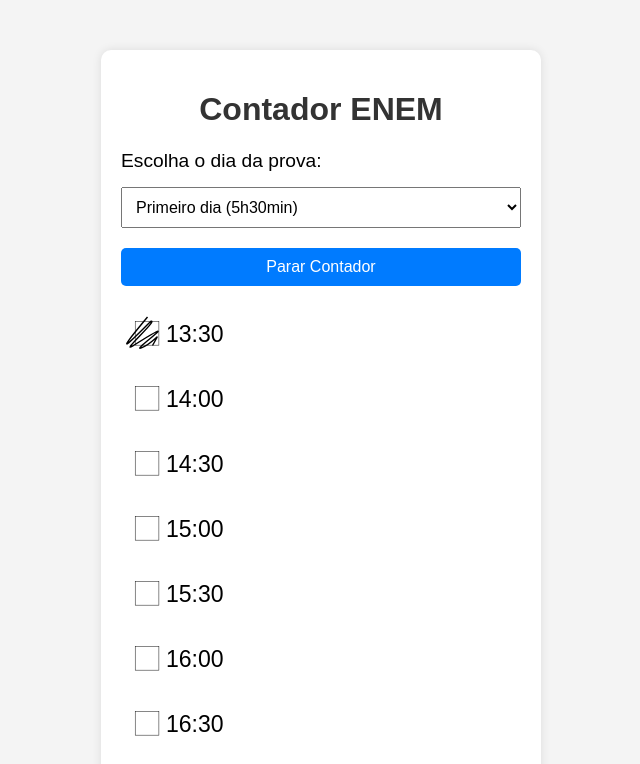
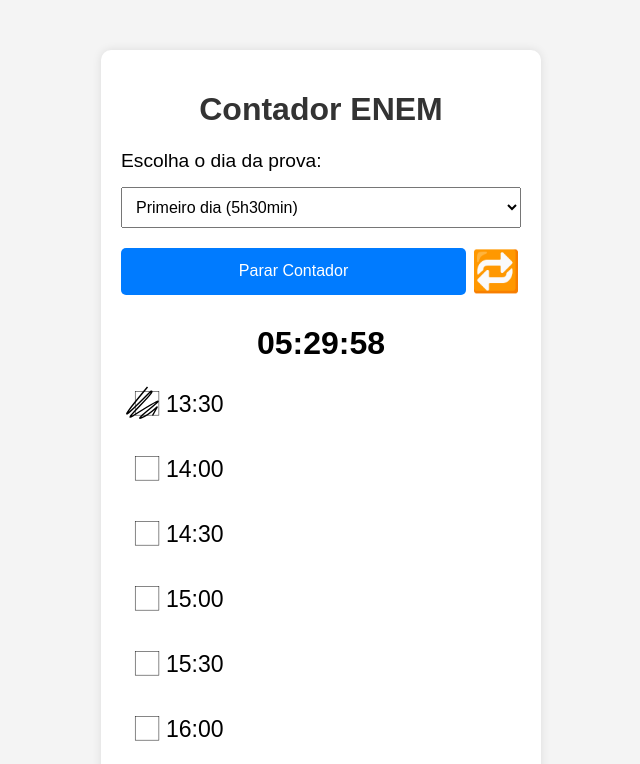
Before and after one commit to Kerubink/Contador-Enem, a plain HTML site: page index.html in a window 1280 px wide. Both pictures are taken after a click on the button "Iniciar Contador". Shown: the top 764 px of the page, without its empty margins (319-959 px from the left). Drawn offline with Linux system fonts and the light colour scheme.

Commit message:
adicionando ajustes e melhorias

```diff
--- a/index.html
+++ b/index.html
@@ -16,11 +16,14 @@
             <option value="second">Segundo dia (5h)</option>
         </select>
 
-        <button id="startButton">Iniciar Contador</button>
-        <button id="pauseButton" style="display: none;">Pausar Contador</button>
-        <button id="resetButton" style="display: none;">Resetar Contador</button>
+        <div class="buttons">
+            <button  id="startButton">Iniciar Contador</button>
+            <button id="pauseButton" style="display: none;">Pausar Contador</button>
+            <button class="resetButton" id="resetButton" style="display: fles;">🔁</button>
+        </div>
 
-        <!-- <div id="countdown">00:00</div> -->
+
+        <div id="countdown">00:00</div>
 
         <ul id="horarios">
             <!-- Os horários serão gerados aqui dinamicamente -->
--- a/script.js
+++ b/script.js
@@ -5,51 +5,63 @@ document.addEventListener("DOMContentLoaded", function () {
     const daySelect = document.getElementById("daySelect");
     const horariosList = document.getElementById("horarios");
     const countdown = document.getElementById("countdown");
+
+    // Criando os controles de velocidade dinamicamente
+    const speedControls = document.createElement('div');
+    // speedControls.className = 'speed-controls';
+    // speedControls.innerHTML = `
+    //     <p>Velocidade de Teste:</p>
+    //     <button class="speed-btn active" data-speed="1">1x</button>
+    //     <button class="speed-btn" data-speed="10">10x</button>
+    //     <button class="speed-btn" data-speed="60">60x</button>
+    //     <button class="speed-btn" data-speed="600">600x</button>
+    // `;
+    // countdown.parentNode.insertBefore(speedControls, countdown.nextSibling);
+
     let timer;
     let horarios = [];
     let contadorAtivo = false;
     let tempoInicial;
-    let tempoDecorridoSalvo = localStorage.getItem("tempoDecorrido") || 0; // Recupera o tempo decorrido do localStorage
+    let tempoDecorridoSalvo = localStorage.getItem("tempoDecorrido") || 0;
+    let speedMultiplier = 1; // Multiplicador de velocidade padrão (1x)
 
-    const audioAlert = new Audio('/alarme.mp3'); // Áudio para o alerta de 15min
-    const audioEnd = new Audio('/alarmeSchool.mp3'); // Áudio para o fim da prova
-    const audioInicio = new Audio('/alarmeSchool.mp3'); // Áudio para o início do contador
+    const audioAlert = new Audio('/alarme.mp3');
+    const audioEnd = new Audio('/alarmeSchool.mp3');
+    const audioInicio = new Audio('/alarmeSchool.mp3');
+
+    let alerta15MinDisparado = false;
+    let alerta5MinDisparado = false;
 
     function gerarHorarios(dia) {
         horarios = [];
-        let duracao = dia === "first" ? 5.5 : 5; // 5h30min ou 5h
+        let duracao = dia === "first" ? 5.5 : 5;
 
-        // Define o horário fictício de início como 13:30
         let inicioFicticio = new Date();
         inicioFicticio.setHours(13, 30, 0, 0);
 
-        // Gera os horários a partir do horário fictício
-        for (let i = 0; i <= duracao * 2; i++) { // Intervalos de 30 minutos
+        // Gerar horários a cada 30 minutos
+        const numeroIntervalos = Math.floor(duracao * 2); // 5.5h = 11 intervalos de 30 min
+        for (let i = 0; i <= numeroIntervalos; i++) {
             let hora = new Date(inicioFicticio.getTime());
             hora.setMinutes(hora.getMinutes() + (i * 30));
-
-            let horarioFormatado = `${String(hora.getHours()).padStart(2, '0')}:${String(hora.getMinutes()).padStart(2, '0')}`;
-            horarios.push(horarioFormatado);
+            horarios.push(formatarHorario(hora));
         }
 
-        // Adicionando os horários de alerta (15min e 5min antes do final da prova)
-        const tempoFinal = (dia === "first" ? 5.5 : 5) * 60 * 60 * 1000; // Duração total da prova em ms
+        // Adicionar marcos de 15 e 5 minutos antes do final
+        const tempoFinal = duracao * 60 * 60 * 1000;
         const ultimoHorario = new Date(inicioFicticio.getTime() + tempoFinal);
+        horarios.push(formatarHorario(new Date(ultimoHorario.getTime() - 15 * 60 * 1000)));
+        horarios.push(formatarHorario(new Date(ultimoHorario.getTime() - 5 * 60 * 1000)));
 
-        // Hora de 15 minutos antes do final da prova
-        horarios.push(formatarHorario(new Date(ultimoHorario.getTime() - 15 * 60 * 1000))); // 15 minutos antes
-        // Hora de 5 minutos antes do final da prova
-        horarios.push(formatarHorario(new Date(ultimoHorario.getTime() - 5 * 60 * 1000)));  // 5 minutos antes
-
-        // Ordenando os horários em ordem crescente
+        // Ordenar horários numericamente
         horarios.sort((a, b) => {
             const [ah, am] = a.split(':').map(Number);
             const [bh, bm] = b.split(':').map(Number);
-            return ah !== bh ? ah - bh : am - bm;
+            return (ah * 60 + am) - (bh * 60 + bm);
         });
 
-        horariosList.innerHTML = ""; // Limpa a lista antes de adicionar os horários
-
+        // Exibir horários na interface
+        horariosList.innerHTML = "";
         horarios.forEach(horario => {
             const horarioId = horario.replace(":", "-");
             const li = document.createElement("li");
@@ -86,61 +98,89 @@ document.addEventListener("DOMContentLoaded", function () {
         contadorAtivo = true;
         startButton.textContent = "Parar Contador";
 
-        // Toca o áudio quando o contador inicia
+        // Resetar e tocar áudio de início
+        audioInicio.currentTime = 0;
         audioInicio.play();
 
-        // Define o momento real do início do contador
-        tempoInicial = new Date() - tempoDecorridoSalvo; // Continuar de onde parou
+        tempoInicial = new Date() - tempoDecorridoSalvo;
 
-        // Atualiza os horários de acordo com o dia selecionado
         gerarHorarios(daySelect.value);
 
-        timer = setInterval(function () {
+        // Resetar alertas
+        alerta15MinDisparado = false;
+        alerta5MinDisparado = false;
+
+        timer = setInterval(updateTimer, 1000 / speedMultiplier);
+    }
+
+    function updateTimer() {
         const agora = new Date();
-            let tempoDecorrido = agora - tempoInicial; // Tempo decorrido desde que iniciou o contador
+        // Tempo decorrido real (considerando velocidade)
+        let tempoDecorrido = (agora - tempoInicial) * speedMultiplier;
 
-            // Salva o tempo decorrido no localStorage
+        // Salvar progresso
         localStorage.setItem("tempoDecorrido", tempoDecorrido);
 
+        // Calcular tempo restante
+        const tempoTotal = (daySelect.value === "first" ? 5.5 : 5) * 60 * 60 * 1000;
+        const tempoRestante = Math.max(0, tempoTotal - tempoDecorrido);
+
+        // Marcar horários concluídos - CORREÇÃO AQUI
         horarios.forEach((horario, index) => {
             const horarioId = horario.replace(":", "-");
+            // Calcula o tempo simulado baseado no horário real, não no índice
+            const partes = horario.split(':');
+            const horas = parseInt(partes[0]);
+            const minutos = parseInt(partes[1]);
 
-                // O tempo fictício começa "imaginariamente" às 13:30 e avança de meia em meia hora
-                let tempoSimulado = index * 30 * 60 * 1000; // Cada horário está a 30min do anterior
+            // Horário de início fictício (13:30)
+            const inicioFicticio = new Date();
+            inicioFicticio.setHours(13, 30, 0, 0);
 
-                // Se o tempo decorrido for maior ou igual ao tempo simulado, marcar o checkbox
+            // Calcula a diferença em milissegundos para cada horário
+            const horarioAlvo = new Date(inicioFicticio);
+            horarioAlvo.setHours(horas, minutos, 0, 0);
+
+            const tempoSimulado = horarioAlvo - inicioFicticio;
+
             if (tempoDecorrido >= tempoSimulado) {
                 document.querySelector(`#check-${horarioId}`).checked = true;
             }
         });
 
-            // Calcula o tempo restante com base na duração da prova
-            const tempoTotal = (daySelect.value === "first" ? 5.5 : 5) * 60 * 60 * 1000;
-            const tempoRestante = Math.max(0, tempoTotal - tempoDecorrido);
-
         const horasRestantes = Math.floor(tempoRestante / (1000 * 60 * 60));
-            const minutosRestantes = Math.floor((tempoRestante % (1000 * 60 * 1000)) / (1000 * 60));
+        const minutosRestantes = Math.floor((tempoRestante % (1000 * 60 * 60)) / (1000 * 60));
         const segundosRestantes = Math.floor((tempoRestante % (1000 * 60)) / 1000);
 
         countdown.textContent = `${String(horasRestantes).padStart(2, '0')}:${String(minutosRestantes).padStart(2, '0')}:${String(segundosRestantes).padStart(2, '0')}`;
 
-            // Alerta de 15 minutos antes do final
-            if (tempoRestante <= 15 * 60 * 1000 && tempoRestante > 14 * 60 * 1000) {
+        // Disparar alertas - CORREÇÃO AQUI
+        const ultimos15Minutos = 15 * 60 * 1000;
+        const ultimos5Minutos = 5 * 60 * 1000;
+
+        if (tempoRestante <= ultimos15Minutos && tempoRestante > ultimos5Minutos && !alerta15MinDisparado) {
+            audioAlert.currentTime = 0;
             audioAlert.play();
+            alerta15MinDisparado = true;
+            console.log("Alerta de 15 minutos disparado");
         }
 
-            // Alerta de 5 minutos antes do final
-            if (tempoRestante <= 5 * 60 * 1000 && tempoRestante > 4 * 60 * 1000) {
+        if (tempoRestante <= ultimos5Minutos && tempoRestante > 0 && !alerta5MinDisparado) {
+            audioAlert.currentTime = 0;
             audioAlert.play();
+            alerta5MinDisparado = true;
+            console.log("Alerta de 5 minutos disparado");
         }
 
-            // Alerta no fim da prova
+        // Finalizar quando o tempo acabar
         if (tempoRestante <= 0) {
             clearInterval(timer);
+            audioEnd.currentTime = 0;
             audioEnd.play();
             countdown.textContent = "Fim da Prova!";
+            contadorAtivo = false;
+            startButton.textContent = "Iniciar Contador";
         }
-        }, 1000);
     }
 
     function pausarContador() {
@@ -158,9 +198,31 @@ document.addEventListener("DOMContentLoaded", function () {
         localStorage.setItem("tempoDecorrido", tempoDecorridoSalvo);
         startButton.textContent = "Iniciar Contador";
         countdown.textContent = "00:00:00";
+        alerta15MinDisparado = false;
+        alerta5MinDisparado = false;
         gerarHorarios(daySelect.value);
     }
 
+    // Função para alterar a velocidade
+    function setSpeed(multiplier) {
+        speedMultiplier = multiplier;
+
+        // Atualiza a classe ativa dos botões
+        document.querySelectorAll('.speed-btn').forEach(btn => {
+            btn.classList.toggle('active', parseInt(btn.dataset.speed) === multiplier);
+        });
+
+        // Se o contador estiver ativo, reinicia com a nova velocidade
+        if (contadorAtivo) {
+            const wasPaused = startButton.textContent === 'Retomar Contador';
+            clearInterval(timer);
+            if (!wasPaused) {
+                timer = setInterval(updateTimer, 1000 / speedMultiplier);
+            }
+        }
+    }
+
+    // Event Listeners
     startButton.addEventListener("click", iniciarContador);
     pauseButton.addEventListener("click", pausarContador);
     resetButton.addEventListener("click", resetarContador);
@@ -173,10 +235,17 @@ document.addEventListener("DOMContentLoaded", function () {
         gerarHorarios(daySelect.value);
     });
 
-    // Inicializa com os horários do primeiro dia
+    // Event listeners para os botões de velocidade
+    document.addEventListener('click', function(e) {
+        if (e.target.classList.contains('speed-btn')) {
+            setSpeed(parseInt(e.target.dataset.speed));
+        }
+    });
+
+    // Inicializar
     gerarHorarios(daySelect.value);
 
-    // Iniciar o contador com o tempo salvo, caso já tenha sido iniciado antes
+    // Continuar de onde parou
     if (tempoDecorridoSalvo > 0) {
         iniciarContador();
     }
--- a/styles.css
+++ b/styles.css
@@ -36,12 +36,26 @@ select, button {
     cursor: pointer;
 }
 
+.buttons {
+    display: flex;
+    gap: 5px;
+
+    .resetButton {
+        width: 50px;
+        font-size: 40px;
+        padding: 0;
+        background-color: transparent;
+    }
+}
+
 button {
     background-color: #007bff;
     color: white;
     border: none;
     border-radius: 5px;
+
 }
+
 
 button:hover {
     background-color: #0056b3;
```
Lines whose indentation alone changed are shown as unchanged.
